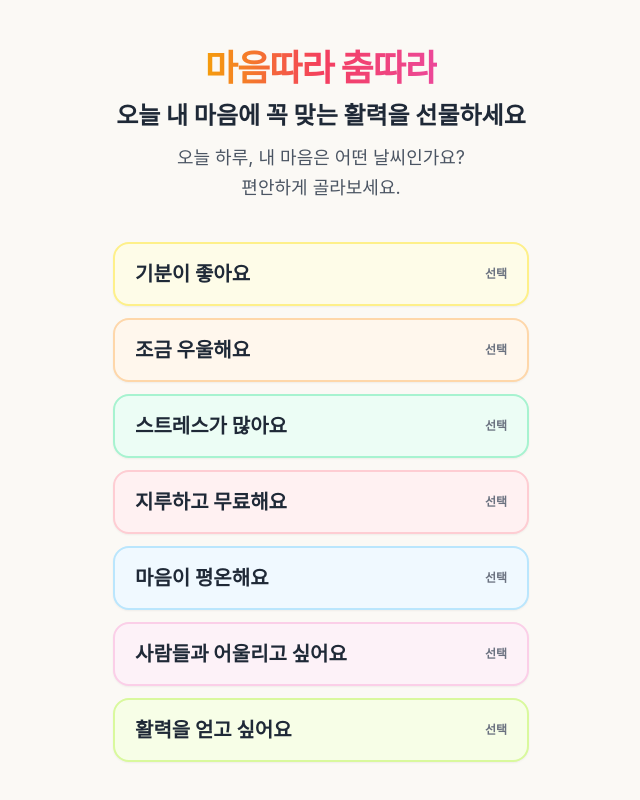
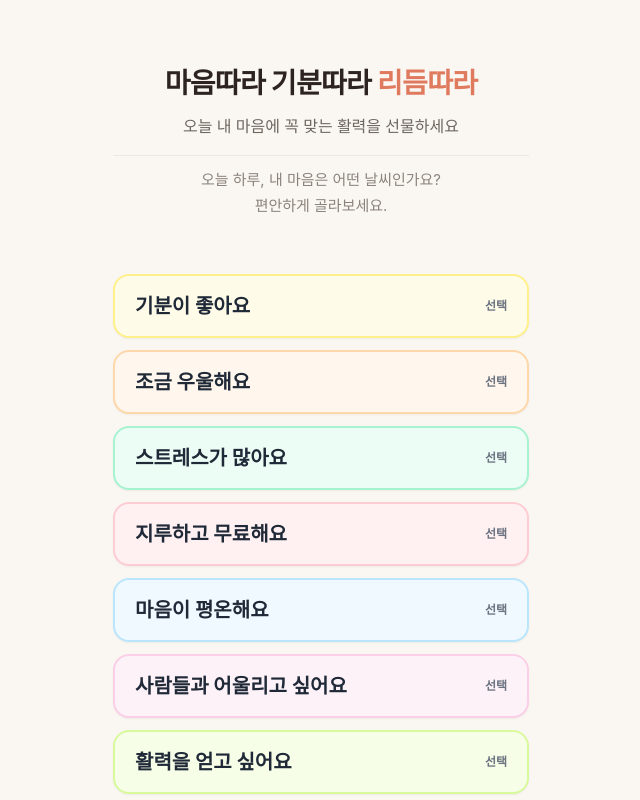
Before and after one commit to sinetmul010-cpu/senior-mood-activity, a React (Vite) app: page / in a window 1280 px wide. Shown: the top 800 px of the page, without its empty margins (319-959 px from the left). Built offline with nearby package versions, Linux system fonts and the light colour scheme; a web font is replaced by a local one.

Commit message:
style: 상단 헤더 개편 - '마음따라 기분따라 리듬따라' 단아한 웰니스 스타일 적용

```diff
--- a/src/App.jsx
+++ b/src/App.jsx
@@ -331,27 +331,25 @@ export default function App() {
   };
 
   return (
-    <div className="min-h-screen bg-[#FBF9F5] text-[#1F2937] font-sans antialiased selection:bg-amber-200">
-      <div className="max-w-md mx-auto px-4 py-8 sm:py-10 flex flex-col gap-10">
+    <div className="min-h-screen bg-[#FAF7F2] text-[#2D2422] font-sans antialiased selection:bg-amber-200">
+      <div className="max-w-md mx-auto px-4 py-8 sm:py-10 flex flex-col gap-8">
 
         {/* ==================================================== */}
         {/* [1. 앱 기본 정보 및 상단 헤더] */}
         {/* ==================================================== */}
-        <header className="text-center pt-2">
-          {/* 타이틀: 부드럽고 다정한 서체 느낌에 화사한 그라데이션 적용 */}
-          <h1 className="text-3xl sm:text-4xl font-extrabold tracking-tight mb-3">
-            <span className="bg-gradient-to-r from-amber-500 via-rose-500 to-pink-500 bg-clip-text text-transparent">
-              마음따라 춤따라
-            </span>
+        <header className="text-center py-4 sm:py-6">
+          {/* 첫 행: 메인 타이틀 (24px~26px, 웜 차콜 + '리듬따라' 테라코타 코랄 포인트) */}
+          <h1 className="text-[25px] sm:text-[28px] font-bold text-[#2D2422] tracking-tight leading-snug">
+            마음따라 기분따라 <span className="text-[#E07A5F]">리듬따라</span>
           </h1>
 
-          {/* 슬로건 */}
-          <p className="text-xl sm:text-2xl font-bold text-[#1F2937] mb-3 leading-snug">
+          {/* 둘째 행: 서브 슬로건 (15px~16px, 웜 그레이, mt-2.5로 10px 상단 여백) */}
+          <p className="text-[15px] sm:text-[16px] text-[#6E6661] mt-2.5 font-medium leading-relaxed">
             오늘 내 마음에 꼭 맞는 활력을 선물하세요
           </p>
 
           {/* 안내 문구 (2행 분리) */}
-          <p className="text-base sm:text-lg text-[#4B5563] leading-relaxed">
+          <p className="text-[14px] sm:text-[15px] text-[#8C837D] leading-relaxed mt-4 pt-3 border-t border-[#EAE3D9]/70">
             <span className="block">오늘 하루, 내 마음은 어떤 날씨인가요?</span>
             <span className="block mt-0.5">편안하게 골라보세요.</span>
           </p>
```
Also changed, not shown: index.html (+2 -2 lines).
